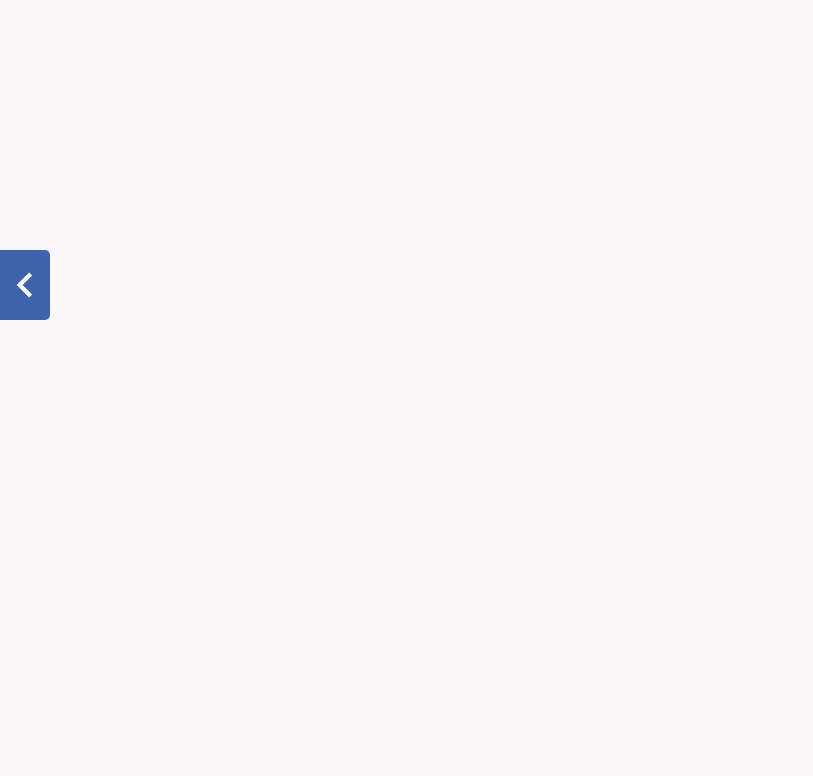
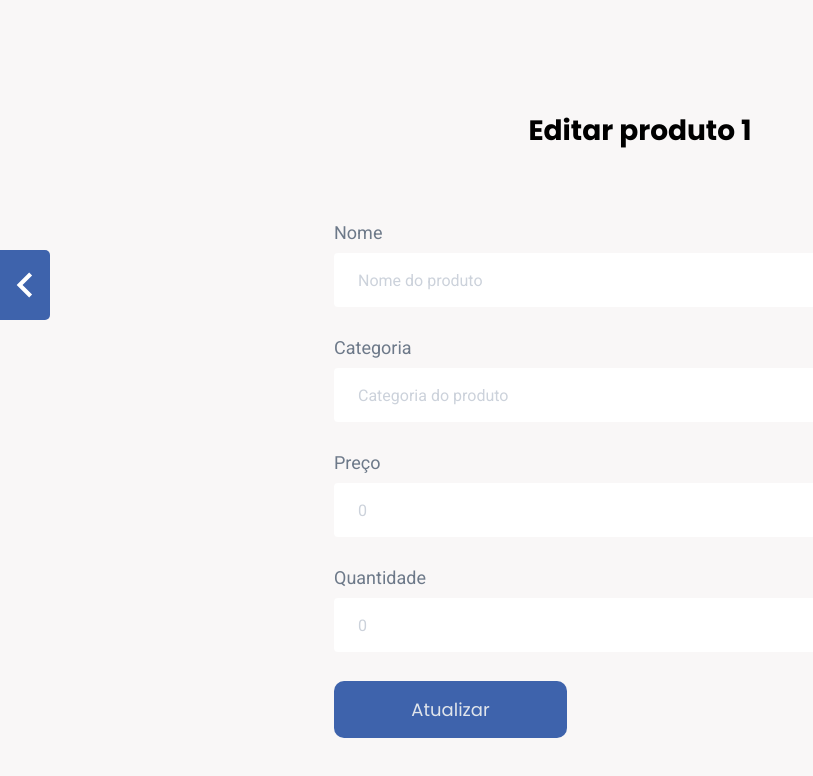
Before and after one commit to santanafx/e-manager, a React (Vite) app: page /produtos/editarProdutos/1 in a window 1280 px wide. Before the commit this address had no page. Shown: the top 776 px of the page, without its empty margins (0-813 px from the left). Built offline with nearby package versions, Linux system fonts and the light colour scheme.

Commit message:
feat: passando params para página EditarProdutos

```diff
--- a/src/App.tsx
+++ b/src/App.tsx
@@ -7,6 +7,7 @@ import Dashboard from './pages/Dashboard'
 import Produtos from './pages/Produtos/Index'
 import './css/main.css'
 import BuscarProdutos from './pages/BuscarProdutos'
+import EditarProdutos from './pages/EditarProdutos'
 
 function App() {
   return (
@@ -17,6 +18,10 @@ function App() {
           <Route path="/" element={<Dashboard />} />
           <Route path="/produtos" element={<Produtos />} />
           <Route path="/produtos/buscarProdutos" element={<BuscarProdutos />} />
+          <Route
+            path="/produtos/editarProdutos/:name"
+            element={<EditarProdutos />}
+          />
         </Routes>
       </BrowserRouter>
     </Provider>
--- /dev/null
+++ b/src/components/BotaoAtualizar/index.tsx
@@ -0,0 +1,7 @@
+export default function BotaoAtualizar() {
+  return (
+    <button className="botaoAtualizar" type="submit">
+      Atualizar
+    </button>
+  )
+}
--- a/src/css/main.css
+++ b/src/css/main.css
@@ -329,6 +329,21 @@
   box-shadow: 0px 2px 4px 0px rgba(0, 0, 0, 0.1490196078);
 }
 
+.botaoAtualizar {
+  width: 233px;
+  height: 57px;
+  padding: 10px 20px 10px 20px;
+  border-radius: 10px;
+  border: none;
+  background-color: #3e63ac;
+  color: #e0e5eb;
+  font-family: "Poppins", sans-serif;
+  font-weight: 400;
+  font-size: 18px;
+  line-height: 27px;
+  cursor: pointer;
+}
+
 .popupRemove {
   position: relative;
 }
--- a/src/pages/BuscarProdutos/index.tsx
+++ b/src/pages/BuscarProdutos/index.tsx
@@ -8,13 +8,16 @@ import lupa from '../../assets/images/lupa.png'
 import BotaoEditar from '../../components/BotaoEditar'
 import BotaoRemover from '../../components/BotaoRemover'
 import PopupRemove from '../../components/PopupRemove'
+import { useNavigate } from 'react-router-dom'
 
 export default function BuscarProdutos() {
   const { items } = useSelector((state: RootReducer) => state.produtos)
   const [removeItem, setRemoveItem] = useState(false)
+  const navigate = useNavigate()
 
-  const edit = () => {
-    setRemoveItem(true)
+  const edit = (name: string) => {
+    console.log(name)
+    navigate(`/produtos/editarProdutos/${name}`)
   }
 
   const remove = () => {
@@ -66,7 +69,7 @@ export default function BuscarProdutos() {
               <td>{parseToBrl(element.price)}</td>
               <td>{element.quantity}</td>
               <td>
-                <BotaoEditar onClick={edit} />
+                <BotaoEditar onClick={() => edit(element.name || '')} />
                 <BotaoRemover onClick={remove} />
               </td>
             </tr>
--- /dev/null
+++ b/src/pages/EditarProdutos/index.tsx
@@ -0,0 +1,121 @@
+import { useState } from 'react'
+import { storeItems } from '../../store/reducers/produtos'
+import { useDispatch } from 'react-redux'
+import { Produtos as ProdutosType } from '../../types'
+import BotaoAtualizar from '../../components/BotaoAtualizar'
+import { useParams } from 'react-router-dom'
+
+export default function EditarProdutos() {
+  const { name } = useParams()
+
+  const [nome, setNome] = useState('')
+  const [categoria, setCategoria] = useState('')
+  const [preco, setPreco] = useState('')
+  const [quantidade, setQuantidade] = useState('')
+
+  const dispatch = useDispatch()
+
+  const addItem = (event: React.FormEvent<HTMLFormElement>) => {
+    event.preventDefault()
+
+    const url = 'http://localhost:8000/products'
+
+    const data = {
+      name: nome,
+      price: Number(preco),
+      quantity: Number(quantidade),
+      category: categoria
+    }
+
+    const options = {
+      method: 'POST',
+      headers: {
+        'Content-Type': 'application/json'
+      },
+      body: JSON.stringify(data)
+    }
+
+    fetch(url, options)
+      .then((response) => {
+        if (!response.ok) {
+          throw new Error('Erro na requisição')
+        }
+        return response.json()
+      })
+      .then((data) => {
+        console.log('Resposta:', data)
+        storeData(data)
+      })
+      .catch((error) => {
+        console.error('Erro:', error.message)
+      })
+
+    setNome('')
+    setCategoria('')
+    setPreco('')
+    setQuantidade('')
+  }
+
+  const storeData = (data: ProdutosType) => {
+    dispatch(storeItems(data))
+  }
+
+  return (
+    <section className="produtos__container">
+      <h2 className="produtos__container__title">Editar produto {name}</h2>
+      <form
+        onSubmit={(event) => addItem(event)}
+        className="produtos__container__form"
+      >
+        <label className="produtos__container__form__label" htmlFor="nome">
+          Nome
+        </label>
+        <input
+          className="produtos__container__form__input"
+          type="text"
+          placeholder="Nome do produto"
+          id="nome"
+          value={nome}
+          onChange={(event) => setNome(event.target.value)}
+        />
+        <label className="produtos__container__form__label" htmlFor="categoria">
+          Categoria
+        </label>
+        <input
+          className="produtos__container__form__input"
+          type="text"
+          placeholder="Categoria do produto"
+          id="categoria"
+          value={categoria}
+          onChange={(event) => setCategoria(event.target.value)}
+        />
+        <label className="produtos__container__form__label" htmlFor="preco">
+          Preço
+        </label>
+        <input
+          className="produtos__container__form__input"
+          type="text"
+          placeholder="0"
+          id="preco"
+          value={preco}
+          onChange={(event) => setPreco(event.target.value)}
+        />
+        <label
+          className="produtos__container__form__label"
+          htmlFor="quantidade"
+        >
+          Quantidade
+        </label>
+        <input
+          className="produtos__container__form__input"
+          type="text"
+          placeholder="0"
+          id="quantidade"
+          value={quantidade}
+          onChange={(event) => setQuantidade(event.target.value)}
+        />
+        <BotaoAtualizar />
+      </form>
+    </section>
+  )
+}
--- /dev/null
+++ b/src/styles/_botaoAtualizar.scss
@@ -0,0 +1,16 @@
+@use 'variables';
+
+.botaoAtualizar {
+  width: 233px;
+  height: 57px;
+  padding: 10px 20px 10px 20px;
+  border-radius: 10px;
+  border: none;
+  background-color: variables.$primary-color;
+  color: variables.$cardline-color;
+  font-family: variables.$primary-font;
+  font-weight: 400;
+  font-size: 18px;
+  line-height: 27px;
+  cursor: pointer;
+}
--- a/src/styles/main.scss
+++ b/src/styles/main.scss
@@ -8,6 +8,7 @@
 @use 'botaoRemover';
 @use 'botaoNao';
 @use 'botaoSim';
+@use 'botaoAtualizar';
 @use 'popupRemove';
 @use 'variables';
 
```
Also changed, not shown: 1 other file (tests, documents, lock files or other folders).
